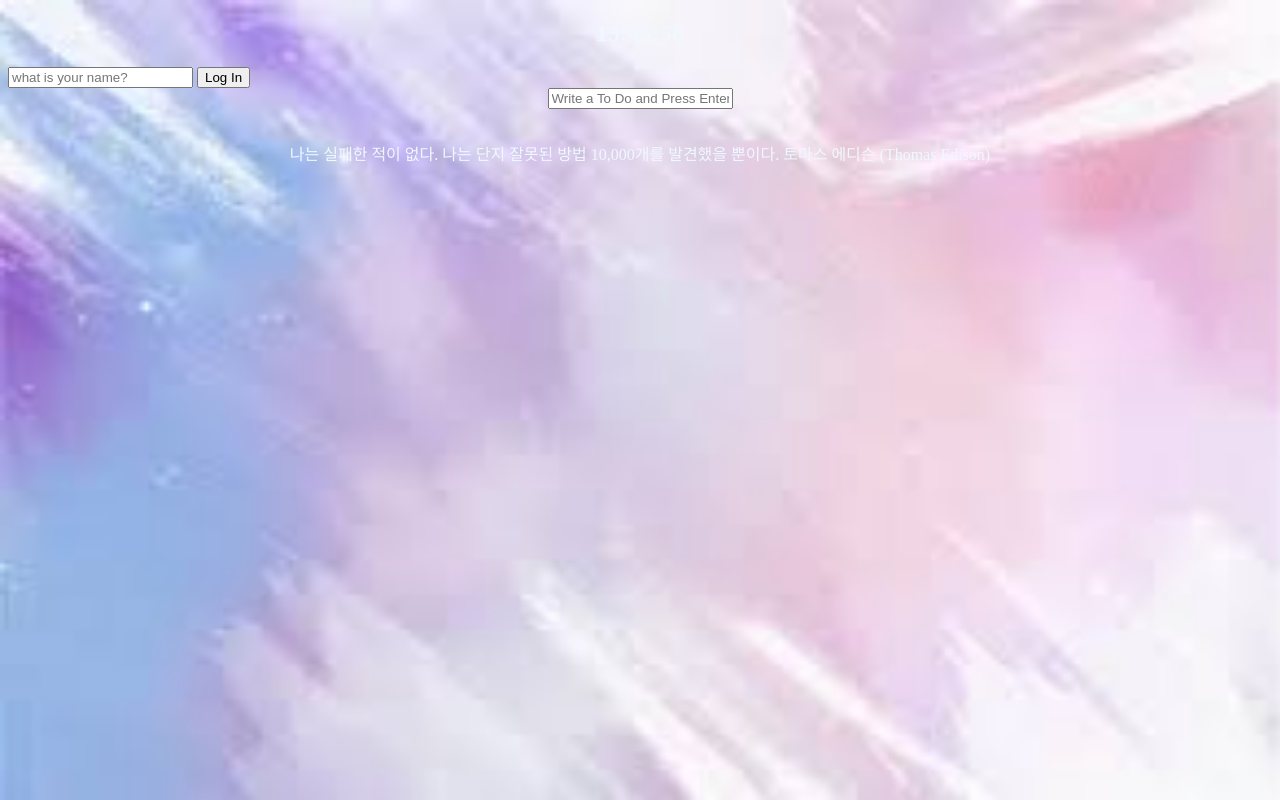
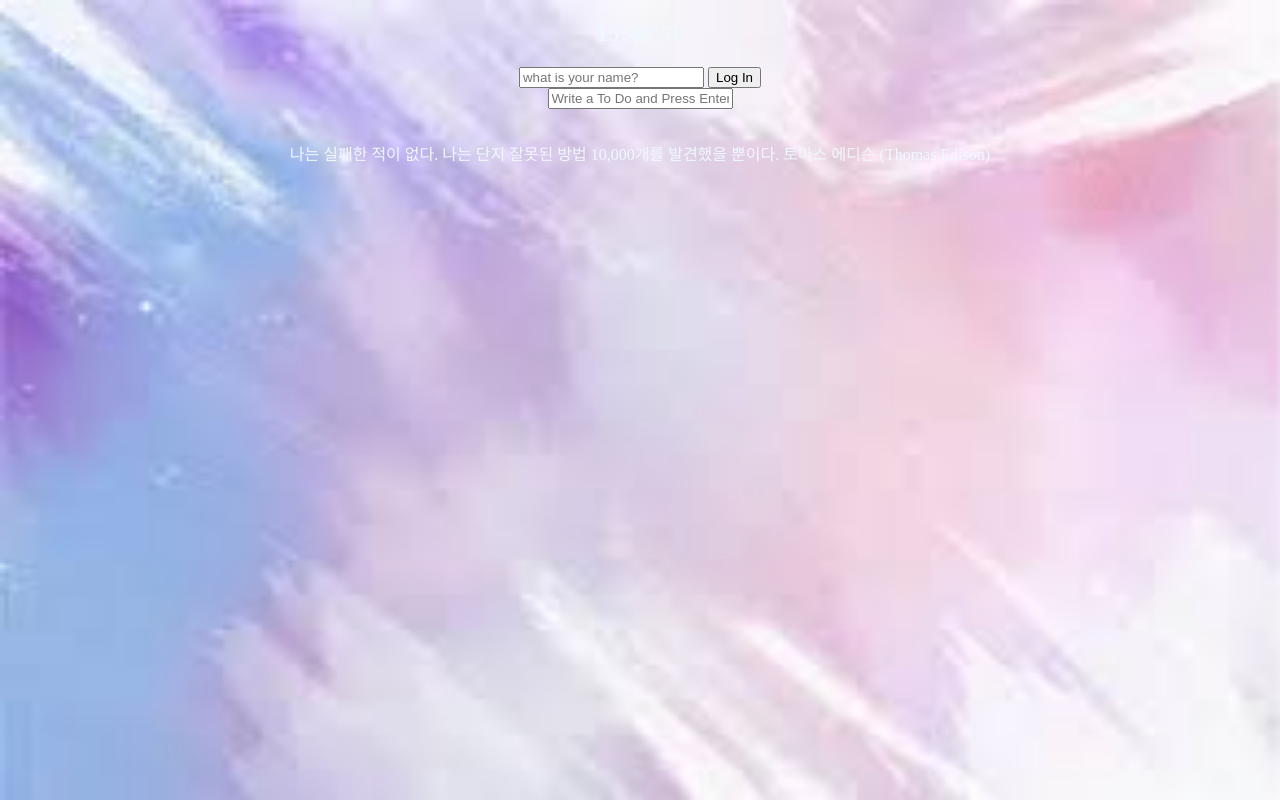
Before and after one commit to gwanhwi/gwanhwi.github.io, a plain HTML site: page index.html in a window 1280 px wide. Drawn offline with Linux system fonts and the light colour scheme.

Commit message:
Update index.html

```diff
--- a/index.html
+++ b/index.html
@@ -8,7 +8,7 @@
 </head>
 <body style="color:aliceblue">
     <h2 id="clock" class="text-center">00:00</h2>
-    <form id="login-form" class="hidden">
+    <form id="login-form" class="hidden text-center">
         <input required maxlength="15" type="text" placeholder="what is your name?">
         <input type="submit" value="Log In">
     </form>
```
